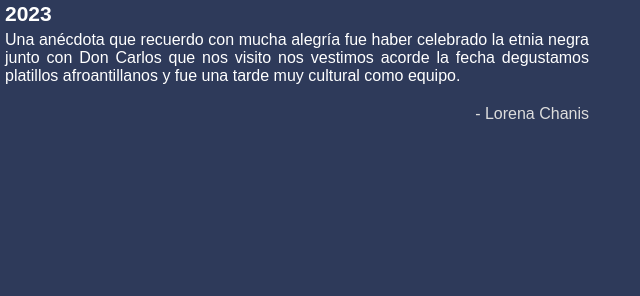
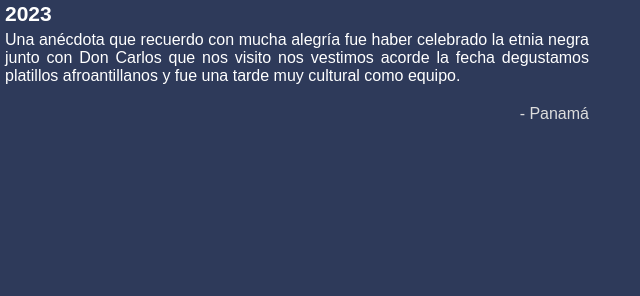
Before and after one commit to yo-soy-cid-gallup/yo-soy-cid-gallup.github.io, a plain HTML site: page index.html in a window 1280 px wide. Shown: the part 918-1214 px from the top of the page, 499-1139 px from the left. Drawn offline with Linux system fonts and the light colour scheme.

Commit message:
Cambio menor
Texto

```diff
--- a/index.html
+++ b/index.html
@@ -33,7 +33,7 @@
                         </p>
                     </div>
                     <p class="persona">
-                        - Lorena Chanis
+                        - Panamá
                     </p>
                 </div>
             </div>
```
